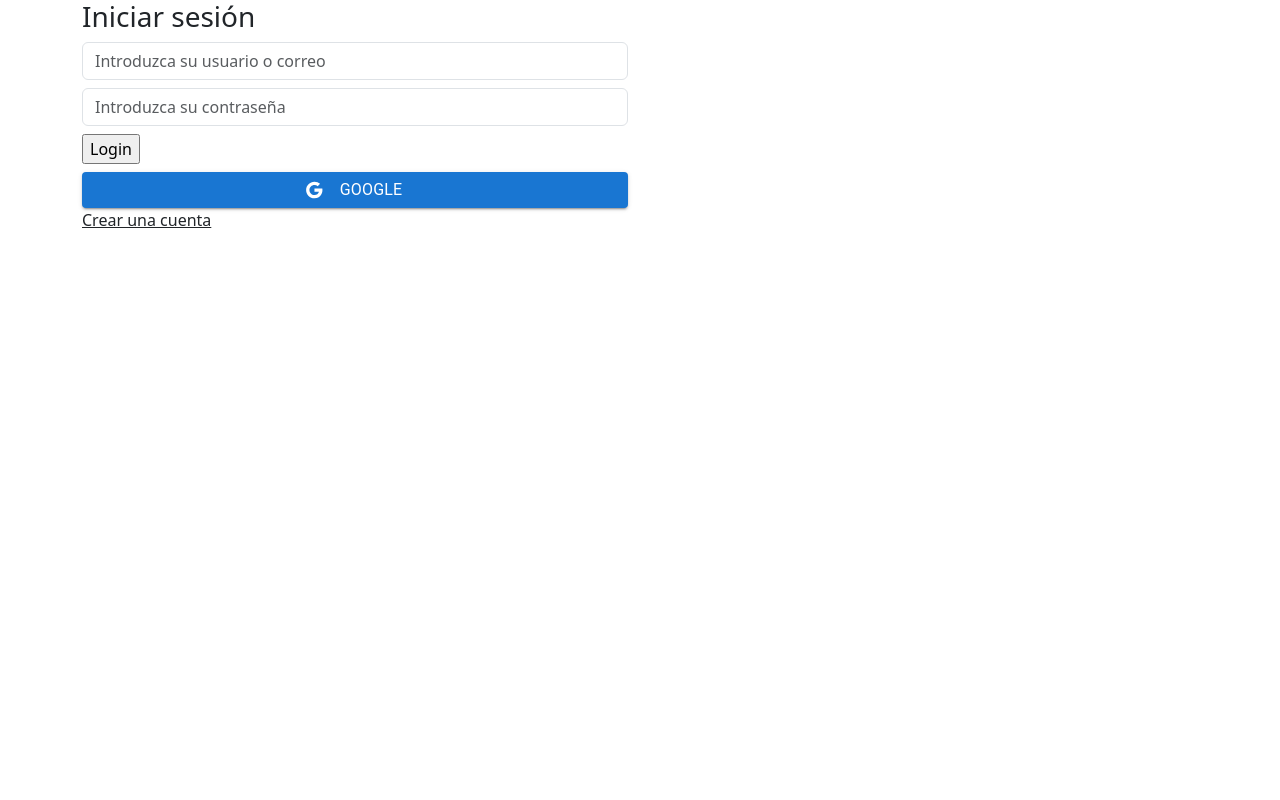
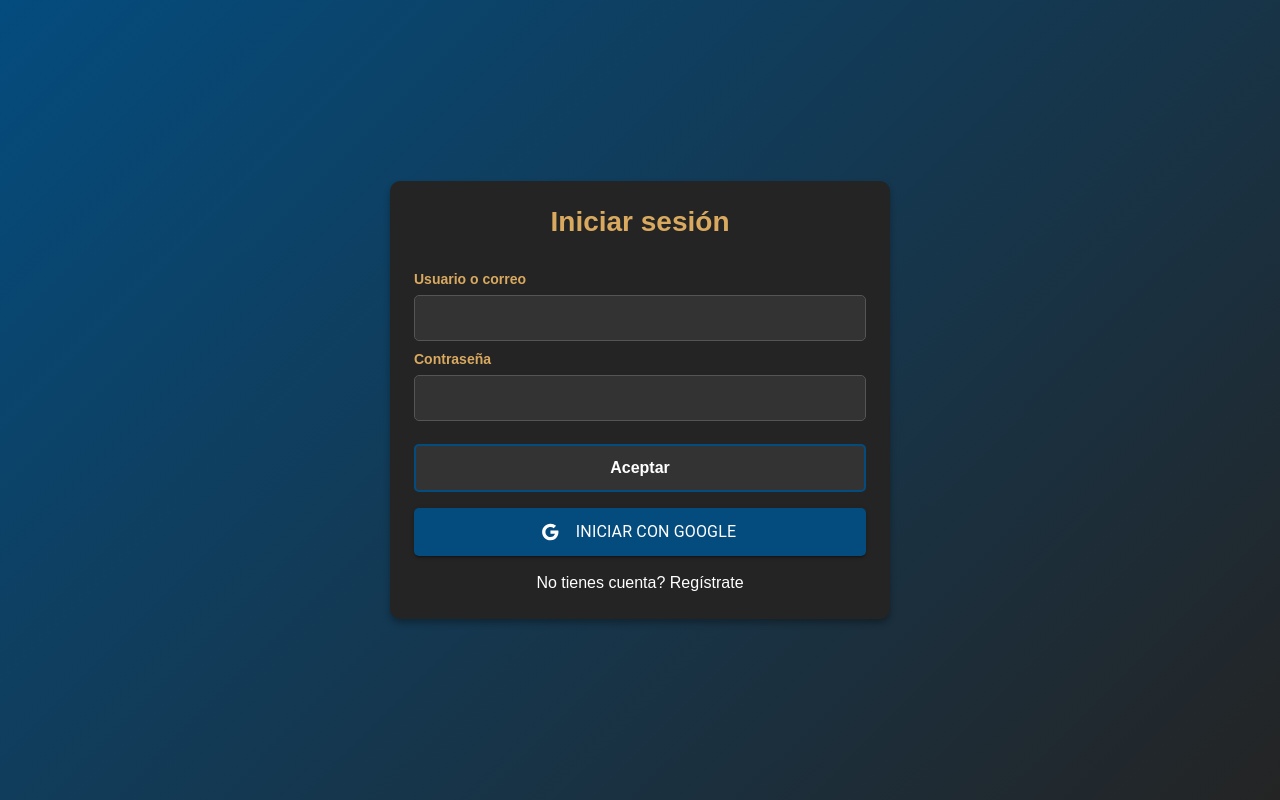
Before and after one commit to alvaro-cozano/task-organizer-frontend, a React (Vite) app: page /auth/login in a window 1280 px wide. Built offline with nearby package versions, Linux system fonts and the light colour scheme.

Commit message:
Diseño Login

```diff
--- a/src/auth/pages/AuthPage.css
+++ b/src/auth/pages/AuthPage.css
@@ -0,0 +1,147 @@
+.login-page,
+.register-page {
+  background: linear-gradient(135deg, #044C7E 0%, #242424 100%);
+  font-family: 'Arial', sans-serif;
+  color: white;
+  margin: 0;
+  padding: 0;
+}
+
+.login-page .container,
+.register-page .container {
+  min-height: 100vh;
+  display: flex;
+  justify-content: center;
+  align-items: center;
+}
+
+.login-page .login-form-1,
+.register-page .register-form-2 {
+  background-color: #242424;
+  padding: 30px;
+  border-radius: 10px;
+  box-shadow: 0 4px 6px rgba(0, 0, 0, 0.3);
+  width: 100%;
+  max-width: 500px;
+}
+
+.login-page .custom-title,
+.register-page .custom-title {
+  font-weight: 700;
+  color: #D9A95F;
+  text-align: center;
+  margin-bottom: 30px;
+}
+
+.login-page .form-group,
+.register-page .form-group {
+  margin-bottom: 0.5rem;
+}
+
+.login-page .form-control,
+.register-page .form-control {
+  background-color: #333;
+  color: white;
+  border: 1px solid #555;
+  border-radius: 5px;
+  padding: 10px;
+  font-size: 16px;
+  outline: none;
+}
+
+.login-page .form-control:focus,
+.register-page .form-control:focus {
+  border-color: #D9A95F;
+  background-color: #444;
+  color: white;
+  box-shadow: none;
+}
+
+
+.login-page .form-label,
+.register-page .form-label {
+  color: #D9A95F;
+  font-weight: 700;
+  display: block;
+  margin-bottom: 5px;
+}
+
+.login-page .btnSubmit,
+.register-page .btnSubmit {
+  background-color: #333;
+  color: white;
+  font-weight: 700;
+  border: 2px solid #044C7E;
+  width: 100%;
+  padding: 10px;
+  font-size: 16px;
+  border-radius: 5px;
+  cursor: pointer;
+  margin-top: 15px;
+}
+
+.login-page .btnSubmit:hover,
+.register-page .btnSubmit:hover {
+  background-color: #444;
+  color: white;
+  border-color: #044C7E;
+  transition: background-color 0.3s ease, color 0.3s ease, border-color 0.3s ease;
+}
+
+.login-page .form-label,
+.register-page .form-label {
+  color: #D9A95F;
+  font-weight: 700;
+  display: block;
+  margin-bottom: 5px;
+  font-size: 14px;
+}
+
+.login-page .button-container,
+.register-page .button-container {
+  margin-top: 20px;
+}
+
+.login-page .button-item,
+.register-page .button-item {
+  margin-bottom: 10px;
+}
+
+.login-page button.MuiButton-root,
+.register-page button.MuiButton-root {
+  background-color: #044C7E;
+  color: #fff;
+  font-weight: 700;
+  width: 100%;
+  padding: 10px;
+  font-size: 16px;
+  border-radius: 5px;
+  display: flex;
+  align-items: center;
+  justify-content: center;
+}
+
+.login-page button.MuiButton-root:hover,
+.register-page button.MuiButton-root:hover {
+  background-color: #033f67;
+}
+
+.login-page .MuiButton-startIcon,
+.register-page .MuiButton-startIcon {
+  color: white;
+}
+
+.login-page .MuiLink-root,
+.register-page .MuiLink-root {
+  display: block;
+  text-align: center;
+  margin-top: 15px;
+  color: #FFFFFF !important;
+  text-decoration: none;
+}
+
+.login-page .MuiLink-root:hover,
+.register-page .MuiLink-root:hover {
+  text-decoration: underline;
+  color: #D9A95F !important;
+}
--- a/src/auth/pages/LoginPage.tsx
+++ b/src/auth/pages/LoginPage.tsx
@@ -4,6 +4,7 @@ import { Link, Button, Typography } from '@mui/material';
 import Swal from 'sweetalert2';
 import { Google } from "@mui/icons-material";
 import { useAuthStore, useForm } from '../../hooks';
+import "./AuthPage.css";
 
 interface LoginFormFields {
   loginEmail: string;
@@ -40,55 +41,51 @@ export const LoginPage = () => {
   }, [errorMessage]);
 
   return (
-    <div className="container login-container">
-      <div className="row">
-        <div className="col-md-6 login-form-1">
-          <h3>Iniciar sesión</h3>
+    <div className="login-page">
+      <div className="container d-flex justify-content-center align-items-center min-vh-100">
+        <div className="login-form-1 p-4">
+          <h3 className="custom-title">Iniciar sesión</h3>
           <form onSubmit={loginSubmit}>
-            <div className="form-group mb-2">
+            <div className="form-group">
+              <label htmlFor="loginEmail" className="form-label">Usuario o correo</label>
               <input
                 type="text"
                 className="form-control"
-                placeholder="Introduzca su usuario o correo"
                 name="loginEmail"
+                id="loginEmail"
                 value={loginEmail}
                 onChange={onLoginInputChange}
               />
             </div>
-            <div className="form-group mb-2">
+            <div className="form-group">
+              <label htmlFor="loginPassword" className="form-label">Contraseña</label>
               <input
                 type="password"
                 className="form-control"
-                placeholder="Introduzca su contraseña"
                 name="loginPassword"
+                id="loginPassword"
                 value={loginPassword}
                 onChange={onLoginInputChange}
               />
             </div>
-            <div className="form-group mb-2">
-              <input
-                type="submit"
-                className="btnSubmit"
-                value="Login"
-              />
+            <div className="form-group">
+              <button type="submit" className="btnSubmit w-100">
+                Aceptar
+              </button>
             </div>
-
-            <div className="button-container">
-              <div className="button-item">
+            <div className="button-container mt-3">
               <Button
                 variant="contained"
                 fullWidth
                 startIcon={<Google />}
                 onClick={() => googleLogin()}
               >
-                  <Typography sx={{ ml: 1 }}>Google</Typography>
+                <Typography sx={{ ml: 1 }}>Iniciar con Google</Typography>
               </Button>
             </div>
-            </div>
-
           </form>
-          <Link component={RouterLink} color='inherit' to="/auth/register">
-            Crear una cuenta
+          <Link component={RouterLink} to="/auth/register" className="MuiLink-root">
+            No tienes cuenta? Regístrate
           </Link>
         </div>
       </div>
--- a/src/auth/pages/RegisterPage.tsx
+++ b/src/auth/pages/RegisterPage.tsx
@@ -1,12 +1,9 @@
 import { useEffect, FormEvent, ChangeEvent } from 'react';
-
 import { Link as RouterLink } from 'react-router-dom';
-import { Link } from "@mui/material"
+import { Link } from "@mui/material";
 import Swal from 'sweetalert2';
-
 import { useAuthStore, useForm } from '../../hooks';
-
-import './AuthPage.css';
+import "./AuthPage.css";
 
 interface RegisterFormFields {
   registerFirstName: string;
@@ -71,81 +68,59 @@ export const RegisterPage = () => {
   }, [errorMessage]);
 
   return (
-    <div className="container login-container">
-      <div className="row">
-        <div className="col-md-6 login-form-2">
-          <h3>Registro</h3>
+    <div className="register-page">
+      <div className="container d-flex justify-content-center align-items-center min-vh-100">
+        <div className="register-form-2 p-4">
+          <h3 className="custom-title">Registro</h3>
           <form onSubmit={registerSubmit}>
-            <div className="form-group mb-2">
+            <div className="form-group">
+              <label htmlFor="registerUsername" className="form-label">Usuario</label>
               <input
                 type="text"
                 className="form-control"
-                placeholder="Nombre"
-                name="registerFirstName"
-                value={registerFirstName}
+                name="registerUsername"
+                value={registerUsername}
                 onChange={onRegisterInputChange}
               />
             </div>
-            <div className="form-group mb-2">
-              <input
-                type="text"
-                className="form-control"
-                placeholder="Apellido"
-                name="registerLastName"
-                value={registerLastName}
-                onChange={onRegisterInputChange}
-              />
-            </div>
-            <div className="form-group mb-2">
+            <div className="form-group">
+              <label htmlFor="registerEmail" className="form-label">Correo electrónico</label>
               <input
                 type="email"
                 className="form-control"
-                placeholder="Correo"
                 name="registerEmail"
                 value={registerEmail}
                 onChange={onRegisterInputChange}
               />
             </div>
-            <div className="form-group mb-2">
-              <input
-                type="username"
-                className="form-control"
-                placeholder="Usuario"
-                name="registerUsername"
-                value={registerUsername}
-                onChange={onRegisterInputChange}
-              />
-            </div>
-            <div className="form-group mb-2">
+            <div className="form-group">
+              <label htmlFor="registerPassword" className="form-label">Contraseña</label>
               <input
                 type="password"
                 className="form-control"
-                placeholder="Contraseña"
                 name="registerPassword"
                 value={registerPassword}
                 onChange={onRegisterInputChange}
               />
             </div>
-            <div className="form-group mb-2">
+            <div className="form-group">
+              <label htmlFor="registerPassword2" className="form-label">Repetir contraseña</label>
               <input
                 type="password"
                 className="form-control"
-                placeholder="Repita la contraseña"
                 name="registerPassword2"
                 value={registerPassword2}
                 onChange={onRegisterInputChange}
               />
             </div>
-            <div className="form-group mb-2">
-              <input
-                type="submit"
-                className="btnSubmit"
-                value="Crear cuenta"
-              />
+            <div className="form-group">
+              <button type="submit" className="btnSubmit w-100">
+                Aceptar
+              </button>
             </div>
           </form>
-          <Link component={RouterLink} color='inherit' to="/auth/login">
-            Iniciar sesión
+          <Link component={RouterLink} to="/auth/login" className="MuiLink-root">
+            ¿Ya tienes cuenta? Inicia sesión
           </Link>
         </div>
       </div>
--- a/src/main.tsx
+++ b/src/main.tsx
@@ -9,6 +9,7 @@ import { GoogleOAuthProvider } from '@react-oauth/google'
 import { store } from './store'
 
 import 'bootstrap/dist/css/bootstrap.min.css';
+import 'bootstrap/dist/js/bootstrap.bundle.min.js';
 import './index.css'
 
 Modal.setAppElement('#root');
```
Also changed, not shown: src/management/components/Navbar.tsx (+58 -18 lines). Lines whose indentation alone changed are shown as unchanged.
